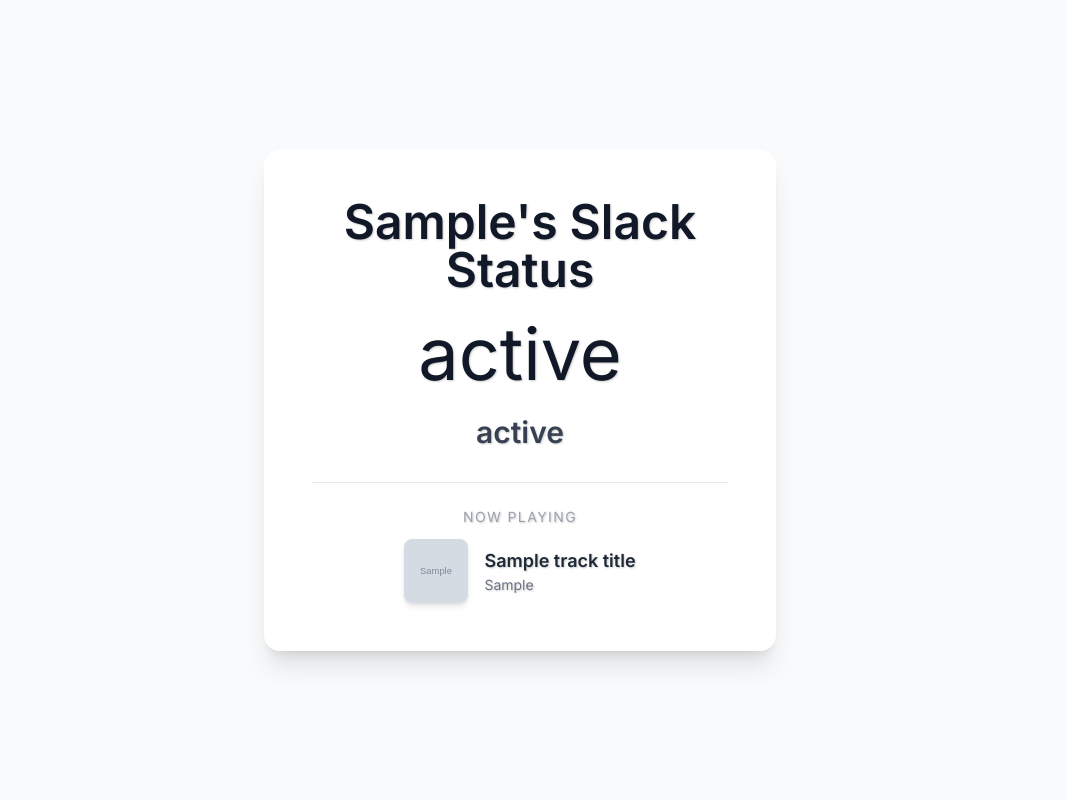
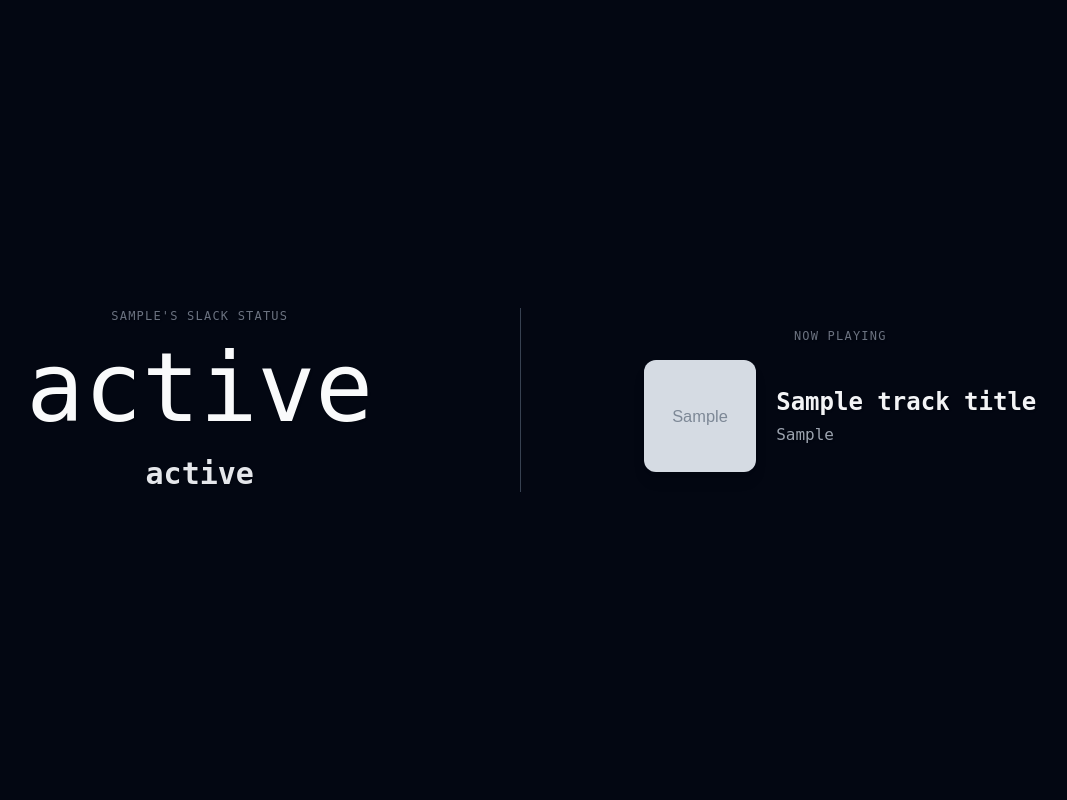
Before and after one commit to untraceablez/pi_slack_status, a Flask app: template templates/index.html in a window 1280 px wide. Shown: the whole page, without its empty margins (120-1187 px from the left). Run offline with Flask 3, Linux system fonts and the light colour scheme; the template is opened without the code that fills it: most values are stand-ins (such as "Sample title", 1, 10 or a date in 2020); grey boxes marked "Sample" are stand-in pictures; some libraries are stand-ins or nearby versions; some web fonts are replaced.

Commit message:
Perma dark mode, fixing audio detection, better layout, hopefully.

```diff
--- a/app.py
+++ b/app.py
@@ -8,7 +8,7 @@ import asyncio
 import threading
 import tempfile
 import time
-from flask import Flask, render_template, jsonify
+from flask import Flask, render_template, jsonify, send_from_directory
 from dotenv import load_dotenv
 from slack_sdk import WebClient
 from slack_sdk.errors import SlackApiError
@@ -102,12 +102,13 @@ def music_recognition_loop():
                 title, artist, cover_art = identify_track(tmp_path)
 
                 with music_lock:
-                    if title:
-                        current_track['title'] = title
-                        current_track['artist'] = artist
-                        current_track['cover_art'] = cover_art
-                    current_track['last_checked'] = time.time()
-                print(f"Music identified: {artist} - {title}" if title else "No music detected (keeping previous track).")
+                    current_track = {
+                        'title': title,
+                        'artist': artist,
+                        'cover_art': cover_art,
+                        'last_checked': time.time(),
+                    }
+                print(f"Music identified: {artist} - {title}" if title else "No music detected.")
             except Exception as e:
                 print(f"Music recognition error: {e}")
                 with music_lock:
@@ -220,6 +221,11 @@ def home():
                            track_cover_art=track_cover_art)
 
 
+@app.route('/fonts/<path:filename>')
+def fonts(filename):
+    return send_from_directory('fonts', filename)
+
+
 @app.route('/debug-music')
 def debug_music():
     """
--- a/static/style.css
+++ b/static/style.css
@@ -1,8 +1,36 @@
 /* static/style.css */
-@import url('https://fonts.googleapis.com/css2?family=Inter:wght@400;600&display=swap');
+
+@font-face {
+    font-family: 'MononokiNerdFont';
+    src: url('/fonts/MononokiNerdFontPropo-Regular.ttf') format('truetype');
+    font-weight: 400;
+    font-style: normal;
+}
+
+@font-face {
+    font-family: 'MononokiNerdFont';
+    src: url('/fonts/MononokiNerdFontPropo-Italic.ttf') format('truetype');
+    font-weight: 400;
+    font-style: italic;
+}
+
+@font-face {
+    font-family: 'MononokiNerdFont';
+    src: url('/fonts/MononokiNerdFontPropo-Bold.ttf') format('truetype');
+    font-weight: 700;
+    font-style: normal;
+}
+
+@font-face {
+    font-family: 'MononokiNerdFont';
+    src: url('/fonts/MononokiNerdFontPropo-BoldItalic.ttf') format('truetype');
+    font-weight: 700;
+    font-style: italic;
+}
+
 body {
-    font-family: 'Inter', sans-serif;
-    overflow-x: hidden;
+    font-family: 'MononokiNerdFont', monospace;
+    overflow: hidden;
     text-shadow: 1px 1px 2px rgba(0, 0, 0, 0.2);
 }
 
@@ -10,6 +38,6 @@ body {
 .emoji-img {
     display: inline-block;
     vertical-align: middle;
-    height: 4.5rem; /* Matches the size of a 7xl text emoji, 50% larger than previous */
-    width: 4.5rem; /* Ensures the image is square */
+    height: 6rem; /* Matches text-8xl */
+    width: 6rem;
 }
--- a/templates/index.html
+++ b/templates/index.html
@@ -2,89 +2,64 @@
 <!-- This is the HTML template that the Flask app will render. -->
 
 <!DOCTYPE html>
-<html lang="en">
+<html lang="en" class="dark">
 <head>
     <meta charset="UTF-8">
     <meta name="viewport" content="width=device-width, initial-scale=1.0">
     <title>{{ first_name }}'s Status</title>
-    <!-- Use Tailwind CSS for easy styling -->
     <script src="https://cdn.tailwindcss.com"></script>
+    <link rel="stylesheet" href="{{ url_for('static', filename='style.css') }}">
+    <style>
+        body { font-family: 'MononokiNerdFont', monospace !important; }
+    </style>
+    <meta http-equiv="refresh" content="10">
+</head>
+<body class="bg-gray-950 text-gray-50 h-screen w-screen overflow-hidden flex items-center justify-center px-10">
 
-    <!-- Link to the custom stylesheet -->
-    <link rel="stylesheet" href="{{ url_for('static', filename='style.css') }}">
+    <div class="w-full flex items-center gap-0">
 
-    <!-- Refresh the page every 10 seconds to get the latest status -->
-    <meta http-equiv="refresh" content="10">
-
-    <script>
-        document.addEventListener('DOMContentLoaded', () => {
-            const htmlElement = document.documentElement;
-
-            const setTheme = (isDark) => {
-                if (isDark) {
-                    htmlElement.classList.add('dark');
-                } else {
-                    htmlElement.classList.remove('dark');
-                }
-            };
-
-            // Set the initial theme based on the system preference
-            const prefersDark = window.matchMedia('(prefers-color-scheme: dark)');
-            setTheme(prefersDark.matches);
-
-            // Listen for changes in the system theme preference and update the site
-            prefersDark.addEventListener('change', (e) => {
-                setTheme(e.matches);
-            });
-        });
-    </script>
-</head>
-<body class="bg-gray-50 dark:bg-gray-900 text-gray-900 dark:text-gray-50 flex items-center justify-center min-h-screen p-4 transition-colors duration-300">
-
-    <div class="bg-white dark:bg-gray-800 shadow-xl rounded-2xl p-12 max-w-lg w-full text-center transform transition-all duration-300 hover:scale-105">
-        <h1 class="text-5xl font-bold mb-6 text-gray-900 dark:text-gray-50">{{ first_name }}'s Slack Status</h1>
+        <!-- Left Panel: Slack Status -->
+        <div class="flex-1 flex flex-col items-center justify-center text-center pr-10 border-r border-gray-700">
+            <p class="text-xs uppercase tracking-widest text-gray-500 mb-4">{{ first_name }}'s Slack Status</p>
 
             {% if is_error %}
-            <div class="text-3xl font-semibold mb-3 text-red-500">
-                {{ status_emoji_value }}
-            </div>
-            <p class="text-2xl text-gray-600 dark:text-gray-400">
-                {{ status_text }}
-            </p>
+                <div class="text-5xl mb-4 text-red-500">{{ status_emoji_value }}</div>
+                <p class="text-xl text-gray-400">{{ status_text }}</p>
             {% else %}
-            <div class="flex items-center justify-center text-7xl mb-6">
+                <div class="flex items-center justify-center text-8xl mb-5">
                     {% if status_emoji_type == 'url' %}
                         <img src="{{ status_emoji_value }}" class="emoji-img" alt="Slack status emoji">
                     {% else %}
                         <span>{{ status_emoji_value }}</span>
                     {% endif %}
                 </div>
-            <p class="text-3xl font-semibold text-gray-700 dark:text-gray-300">
-                {{ status_text }}
-            </p>
+                <p class="text-3xl font-semibold text-gray-200">{{ status_text }}</p>
             {% endif %}
+        </div>
 
-        <!-- Music Now Playing Section -->
-        <div class="mt-8 pt-6 border-t border-gray-200 dark:border-gray-700">
+        <!-- Right Panel: Now Playing -->
+        <div class="flex-1 flex flex-col items-center justify-center text-center pl-10">
             {% if track_title %}
-                <p class="text-sm uppercase tracking-widest text-gray-400 dark:text-gray-500 mb-3">Now Playing</p>
-                <div class="flex items-center justify-center gap-4">
+                <p class="text-xs uppercase tracking-widest text-gray-500 mb-4">Now Playing</p>
+                <div class="flex items-center gap-5">
                     {% if track_cover_art %}
-                        <img src="{{ track_cover_art }}" alt="Album art" class="w-16 h-16 rounded-lg shadow-md flex-shrink-0">
+                        <img src="{{ track_cover_art }}" alt="Album art" class="w-28 h-28 rounded-xl shadow-lg flex-shrink-0">
                     {% else %}
-                        <span class="text-4xl flex-shrink-0">🎵</span>
+                        <span class="text-6xl flex-shrink-0">🎵</span>
                     {% endif %}
                     <div class="text-left">
-                        <p class="text-lg font-semibold text-gray-800 dark:text-gray-200">{{ track_title }}</p>
+                        <p class="text-2xl font-semibold text-gray-100 leading-snug">{{ track_title }}</p>
                         {% if track_artist %}
-                            <p class="text-sm text-gray-500 dark:text-gray-400">{{ track_artist }}</p>
+                            <p class="text-base text-gray-400 mt-1">{{ track_artist }}</p>
                         {% endif %}
                     </div>
                 </div>
             {% else %}
-                <p class="text-sm text-gray-400 dark:text-gray-600 italic">No music detected</p>
+                <span class="text-5xl mb-4">🎵</span>
+                <p class="text-sm text-gray-600 italic">No music detected</p>
             {% endif %}
         </div>
+
     </div>
 </body>
 </html>
```
Also changed, not shown: 12 other files. Lines whose indentation alone changed are shown as unchanged.
